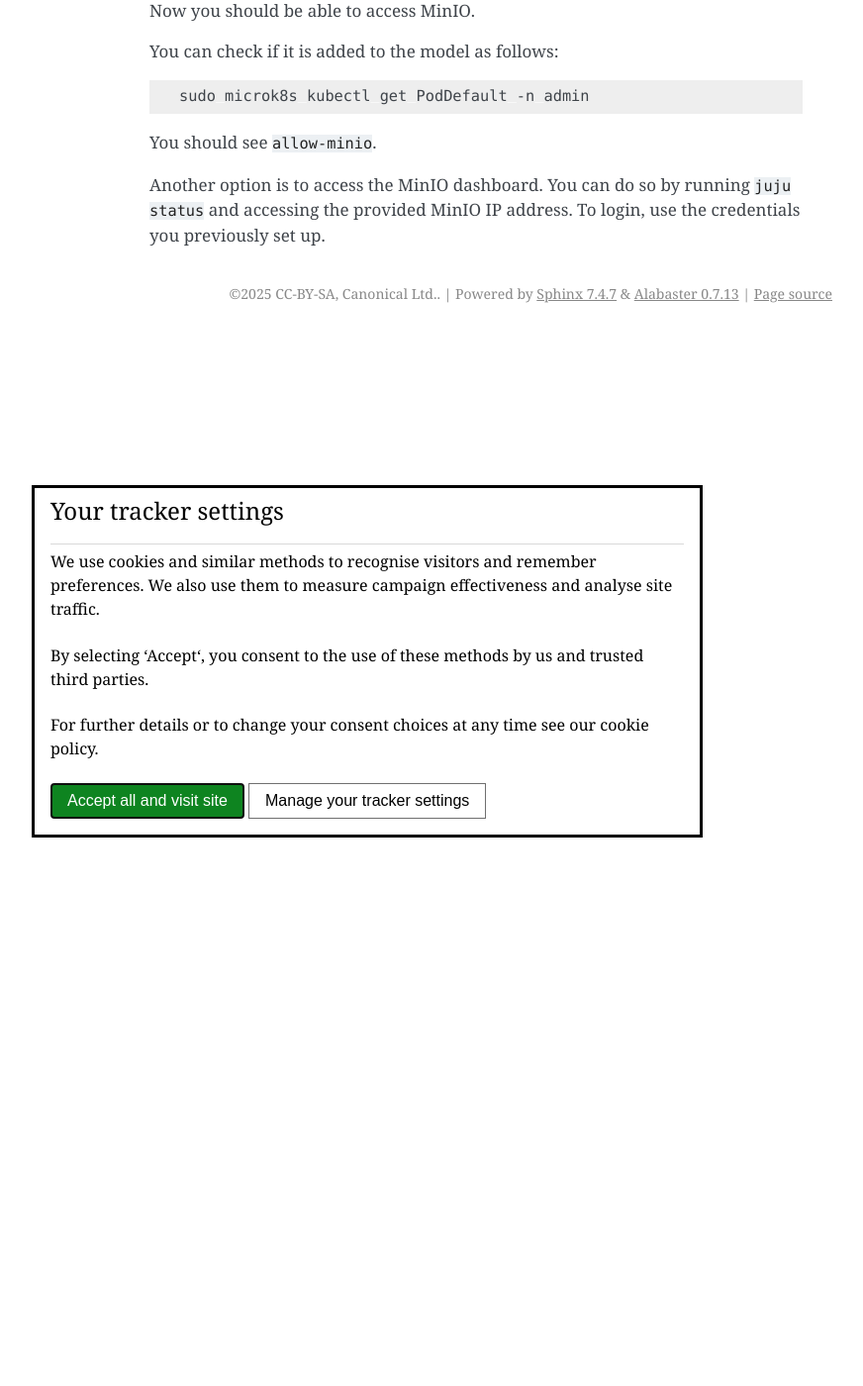
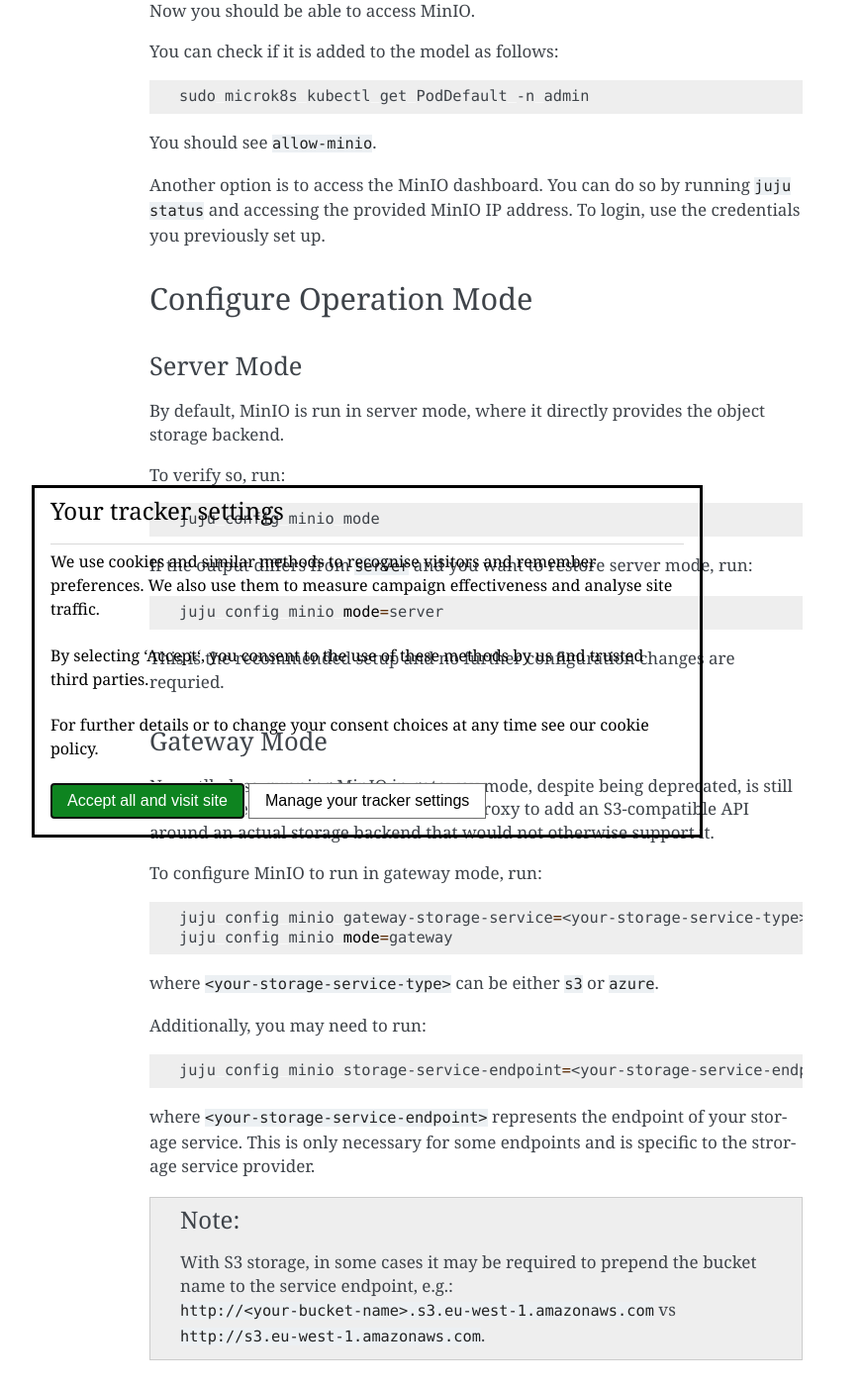
Before and after one commit to canonical/charmed-kubeflow-documentation, a Sphinx documentation site: the page built from docs/how-to/manage/integrate-minio.rst, in a window 1280 px wide and 1400 px high, scrolled down 1656 px. Shown: the whole window at 99% size, without its empty margins (269-1141 px from the left). Built offline with Sphinx 7.4.7, drawn with Linux system fonts in a browser that asks for light colours; some of the changed text lies outside the part shown.

Commit message:
docs: add MinIO operation mode section

```diff
--- a/docs/how-to/manage/integrate-minio.rst
+++ b/docs/how-to/manage/integrate-minio.rst
@@ -104,3 +104,54 @@
 Another option is to access the MinIO dashboard.
 You can do so by running ``juju status`` and accessing the provided MinIO IP address.
 To login, use the credentials you previously set up.
+
+------------------------
+Configure Operation Mode
+------------------------
+
+~~~~~~~~~~~
+Server Mode
+~~~~~~~~~~~
+
+By default, MinIO is run in server mode, where it directly provides the object storage backend.
+
+To verify so, run:
+
+.. code-block:: bash
+
+   juju config minio mode
+
+If the output differs from ``server`` and you want to restore server mode, run:
+
+.. code-block:: bash
+
+   juju config minio mode=server
+
+This is the recommended setup and no further configuration changes are requried.
+
+~~~~~~~~~~~~
+Gateway Mode
+~~~~~~~~~~~~
+
+Nevertlheless, running MinIO in gateway mode, despite being deprecated, is still a popular request to run it as a stateless proxy to add an S3-compatible API around an actual storage backend that would not otherwise support it.
+
+To configure MinIO to run in gateway mode, run:
+
+.. code-block:: bash
+
+   juju config minio gateway-storage-service=<your-storage-service-type>
+   juju config minio mode=gateway
+
+where ``<your-storage-service-type>`` can be either ``s3`` or ``azure``.
+
+Additionally, you may need to run:
+
+.. code-block:: bash
+
+   juju config minio storage-service-endpoint=<your-storage-service-endpoint>
+
+where ``<your-storage-service-endpoint>`` represents the endpoint of your storage service. This is only necessary for some endpoints and is specific to the strorage service provider.
+
+.. note::
+
+   With S3 storage, in some cases it may be required to prepend the bucket name to the service endpoint, e.g.: ``http://<your-bucket-name>.s3.eu-west-1.amazonaws.com`` vs ``http://s3.eu-west-1.amazonaws.com``.
```
